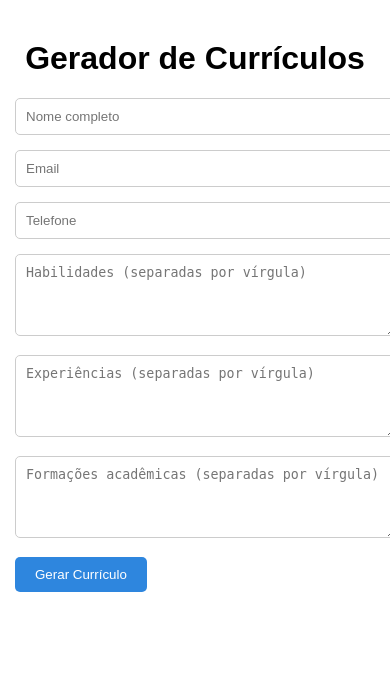
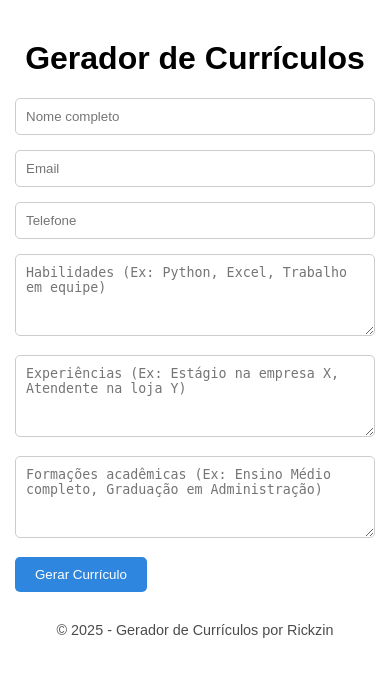
Before and after one commit to Rickzin014/gerador-curriculos, a Flask app: page / in a window 390 px wide. Shown: the top 677 px of the page. Run offline with Flask 3, Linux system fonts and the light colour scheme.

Commit message:
Melhorias visuais: tema escuro, animação suave e layout responsivo

```diff
--- a/templates/index.html
+++ b/templates/index.html
@@ -4,14 +4,17 @@
     <meta charset="UTF-8">
     <meta name="viewport" content="width=device-width, initial-scale=1.0">
     <title>Gerador de Currículos</title>
+    <link rel="icon" href="https://cdn-icons-png.flaticon.com/512/942/942748.png" type="image/png">
     <style>
+        :root {
+            color-scheme: light dark;
+        }
         body {
             font-family: Arial, sans-serif;
             margin: 40px auto;
             max-width: 600px;
             padding: 0 15px;
-            background-color: white;
-            color: black;
+            transition: background-color 0.3s, color 0.3s;
         }
         input, textarea {
             width: 100%;
@@ -19,48 +22,85 @@
             padding: 10px;
             border: 1px solid #ccc;
             border-radius: 5px;
+            box-sizing: border-box;
         }
         button {
             padding: 10px 20px;
             background-color: #2e86de;
             color: white;
             border: none;
+            border-radius: 5px;
             cursor: pointer;
-            border-radius: 5px;
+            transition: background-color 0.3s;
+        }
+        button:hover {
+            background-color: #1e70c1;
         }
         h1 {
             text-align: center;
         }
-
-        /* 🌘 Modo escuro automático */
-        @media (prefers-color-scheme: dark) {
-            body {
-                background-color: #121212;
-                color: #ffffff;
-            }
-            input, textarea {
-                background-color: #1e1e1e;
-                color: #ffffff;
-                border: 1px solid #444;
-            }
-            button {
-                background-color: #4a90e2;
-            }
+        #topo {
+            position: fixed;
+            bottom: 30px;
+            right: 20px;
+            background-color: #2e86de;
+            color: white;
+            border: none;
+            border-radius: 50%;
+            width: 40px;
+            height: 40px;
+            font-size: 20px;
+            cursor: pointer;
+            display: none;
+            z-index: 999;
+        }
+        footer {
+            text-align: center;
+            margin-top: 30px;
+            font-size: 0.9em;
+            opacity: 0.7;
         }
     </style>
 </head>
 <body>
     <h1>Gerador de Currículos</h1>
-    <form action="/gerar" method="post">
+    <form id="formulario" action="/gerar" method="post" onsubmit="mostrarLoading()">
         <input type="text" name="nome" placeholder="Nome completo" required>
-        <input type="email" name="email" placeholder="Email" required inputmode="email">
-        <input type="tel" name="telefone" placeholder="Telefone" required inputmode="tel">
+        <input type="email" name="email" placeholder="Email" required>
+        <input type="text" name="telefone" placeholder="Telefone" required>
 
-        <textarea name="habilidades" rows="4" placeholder="Habilidades (separadas por vírgula)" required></textarea>
-        <textarea name="experiencia" rows="4" placeholder="Experiências (separadas por vírgula)" required></textarea>
-        <textarea name="educacao" rows="4" placeholder="Formações acadêmicas (separadas por vírgula)" required></textarea>
+        <textarea name="habilidades" rows="4" placeholder="Habilidades (Ex: Python, Excel, Trabalho em equipe)" required></textarea>
+        <textarea name="experiencia" rows="4" placeholder="Experiências (Ex: Estágio na empresa X, Atendente na loja Y)" required></textarea>
+        <textarea name="educacao" rows="4" placeholder="Formações acadêmicas (Ex: Ensino Médio completo, Graduação em Administração)" required></textarea>
 
-        <button type="submit">Gerar Currículo</button>
+        <button type="submit" id="btn">Gerar Currículo</button>
+        <p id="mensagem" style="text-align:center; display:none;">Gerando currículo... ⏳</p>
     </form>
+
+    <button onclick="scrollToTop()" id="topo">↑</button>
+
+    <footer>
+        © 2025 - Gerador de Currículos por Rickzin
+    </footer>
+
+    <script>
+        function mostrarLoading() {
+            document.getElementById('btn').style.display = 'none';
+            document.getElementById('mensagem').style.display = 'block';
+        }
+
+        window.onscroll = function () {
+            const topoBtn = document.getElementById("topo");
+            if (document.body.scrollTop > 100 || document.documentElement.scrollTop > 100) {
+                topoBtn.style.display = "block";
+            } else {
+                topoBtn.style.display = "none";
+            }
+        };
+
+        function scrollToTop() {
+            window.scrollTo({ top: 0, behavior: 'smooth' });
+        }
+    </script>
 </body>
 </html>
```
